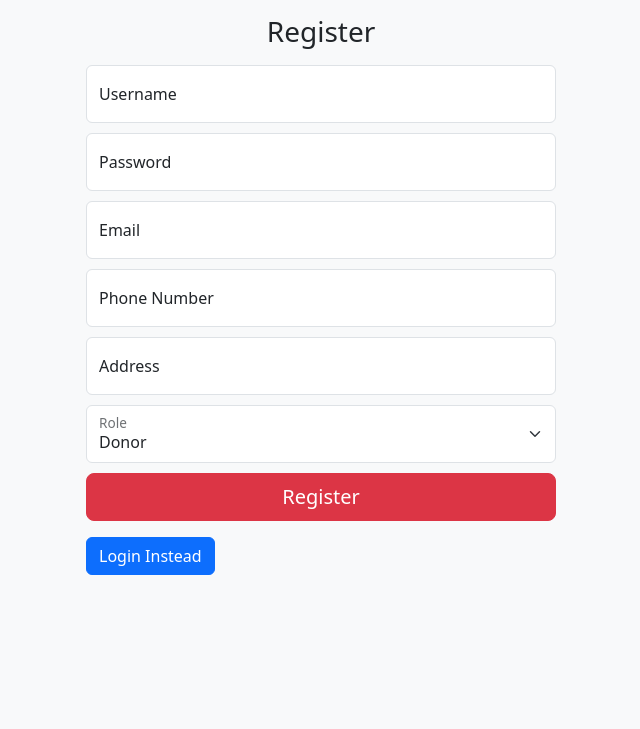
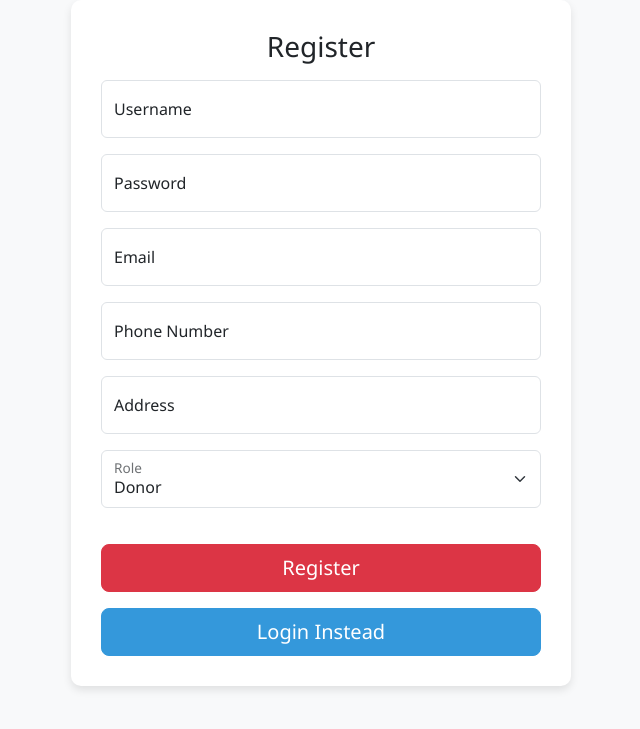
Before and after one commit to Premier42/BBMS, a PHP site: page /sections/auth/register.php in a window 1280 px wide. Shown: the top 729 px of the page, without its empty margins (319-959 px from the left). Run offline with PHP 8.4, Linux system fonts and the light colour scheme.

Commit message:
styled login and register

```diff
--- a/sections/auth/register.php
+++ b/sections/auth/register.php
@@ -103,11 +103,15 @@ if ($_SERVER["REQUEST_METHOD"] == "POST") {
     <style>
         body {
             background-color: #f8f9fa;
+            font-family: 'Segoe UI', Tahoma, Geneva, Verdana, sans-serif;
         }
         .form-signup {
             max-width: 500px;
-            padding: 15px;
+            padding: 30px;
             margin: auto;
+            background-color: #ffffff;
+            border-radius: 10px;
+            box-shadow: 0 4px 8px rgba(0,0,0,0.1);
         }
         .form-signup .form-floating:focus-within {
             z-index: 2;
@@ -115,8 +119,17 @@ if ($_SERVER["REQUEST_METHOD"] == "POST") {
         .form-signup input[type="text"],
         .form-signup input[type="password"],
         .form-signup input[type="email"],
+        .form-signup input[type="tel"],
+        .form-signup input[type="address"],
         .form-signup select {
             margin-bottom: 10px;
+        }
+        .form-signup button {
+            margin-top: 20px;
+        }
+        .form-signup .btn-primary {
+            background-color: #3498db;
+            border-color: #3498db;
         }
     </style>
 </head>
@@ -125,27 +138,27 @@ if ($_SERVER["REQUEST_METHOD"] == "POST") {
         <div class="form-signup">
             <h1 class="h3 mb-3 fw-normal text-center">Register</h1>
             <form method="post" action="<?php echo htmlspecialchars($_SERVER["PHP_SELF"]);?>">
-                <div class="form-floating">
+                <div class="form-floating mb-3">
                     <input type="text" class="form-control" id="username" name="username" placeholder="Username" required>
                     <label for="username">Username</label>
                 </div>
-                <div class="form-floating">
+                <div class="form-floating mb-3">
                     <input type="password" class="form-control" id="password" name="password" placeholder="Password" required>
                     <label for="password">Password</label>
                 </div>
-                <div class="form-floating">
+                <div class="form-floating mb-3">
                     <input type="email" class="form-control" id="email" name="email" placeholder="Email" required>
                     <label for="email">Email</label>
                 </div>
-                <div class="form-floating">
-                    <input type="text" class="form-control" id="phone_number" name="phone_number" placeholder="Phone Number" required>
+                <div class="form-floating mb-3">
+                    <input type="tel" class="form-control" id="phone_number" name="phone_number" placeholder="Phone Number" required>
                     <label for="phone_number">Phone Number</label>
                 </div>
-                <div class="form-floating">
+                <div class="form-floating mb-3">
                     <input type="text" class="form-control" id="address" name="address" placeholder="Address" required>
                     <label for="address">Address</label>
                 </div>
-                <div class="form-floating">
+                <div class="form-floating mb-3">
                     <select class="form-select" id="role" name="role" required>
                         <option value="donor">Donor</option>
                         <option value="recipient">Recipient</option>
@@ -157,7 +170,7 @@ if ($_SERVER["REQUEST_METHOD"] == "POST") {
                     <label for="role">Role</label>
                 </div>
                 <button class="w-100 btn btn-lg btn-danger" type="submit">Register</button>
-                <button type="button" class="btn btn-primary mt-3" onclick="location.href='login.php'">Login Instead</button>
+                <button type="button" class="w-100 btn btn-lg btn-primary mt-3" onclick="location.href='login.php'">Login Instead</button>
             </form>
         </div>
     </div>
```
Also changed, not shown: sections/auth/login.php (+15 -4 lines).
